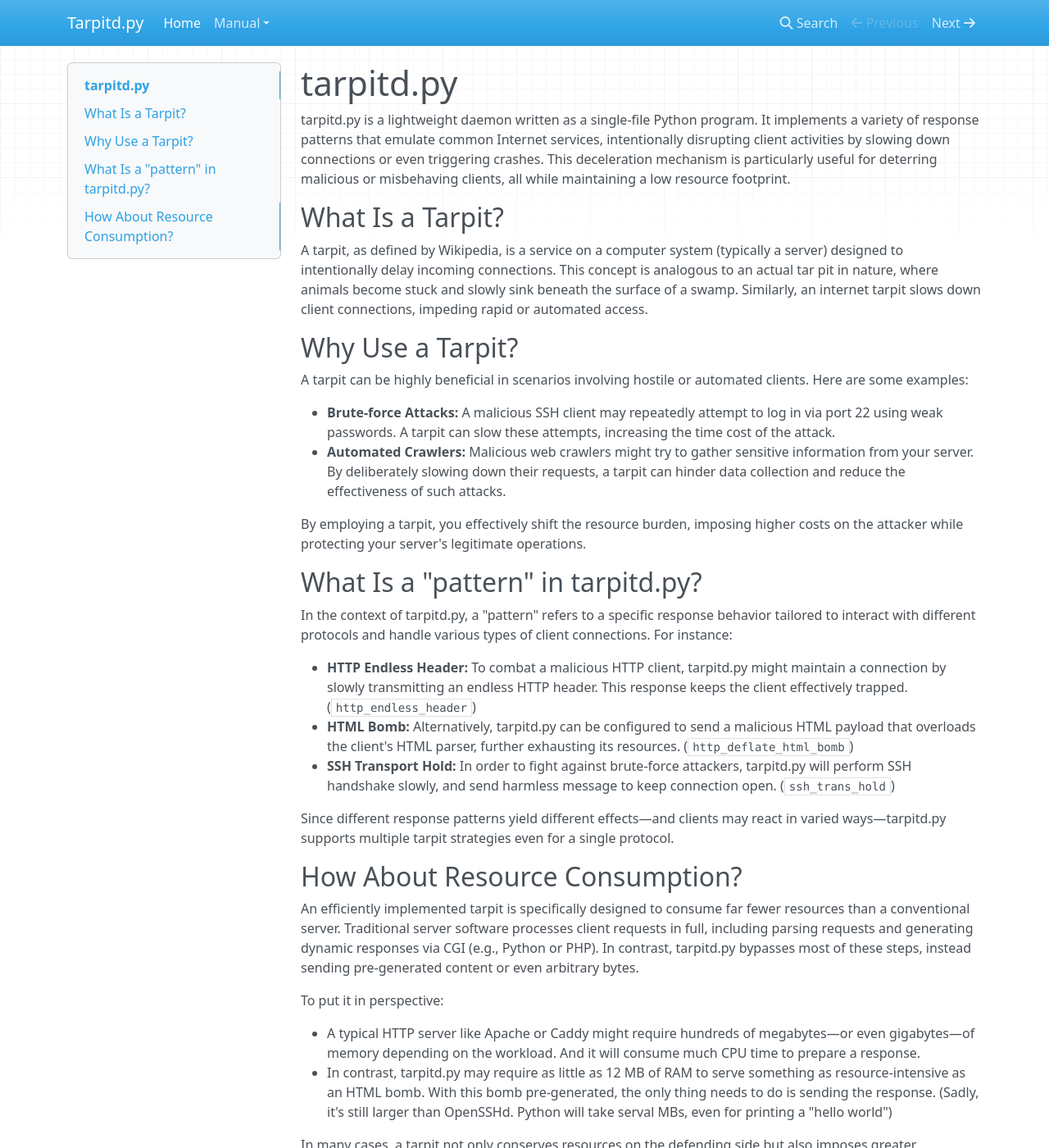
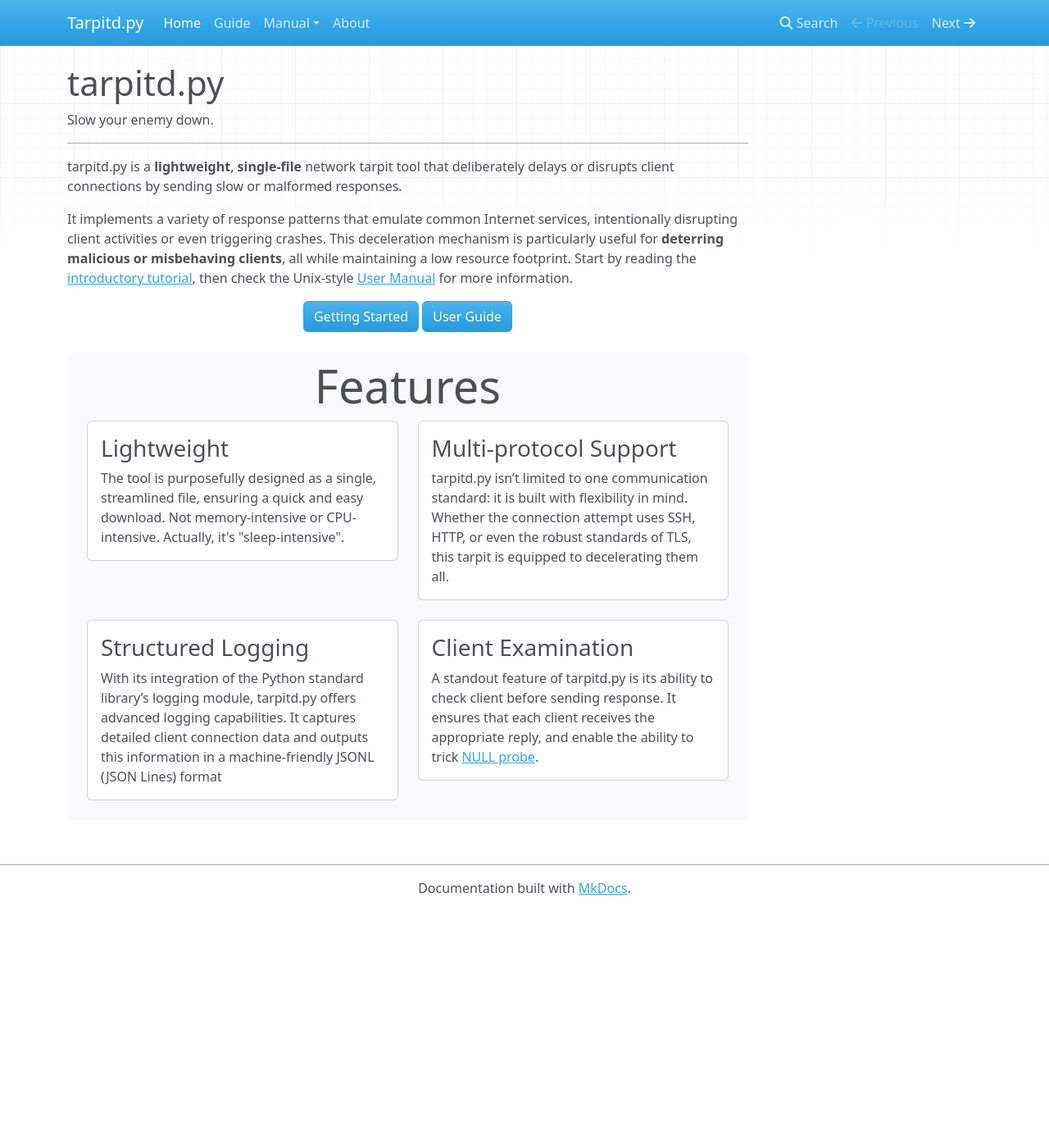
Before and after one commit to ImBearChild/tarpitd.py, an MkDocs documentation site: the page built from docs/index.md, in a window 1280 px wide and 1400 px high. Shown: the whole window at 82% size. Built offline with MkDocs 1.6.1, drawn with Linux system fonts in a browser that asks for light colours; nearby versions of some CDN libraries; some of the changed text lies outside the part shown.

Commit message:
chore: make client_examine default and update docs

```diff
--- /dev/null
+++ b/docs/about.md
@@ -0,0 +1,50 @@
+# About
+
+
+
+## What Is a Tarpit?
+
+A tarpit, as defined by Wikipedia, is a service on a computer system (typically a server) designed to intentionally delay incoming connections. This concept is analogous to an actual tar pit in nature, where animals become stuck and slowly sink beneath the surface of a swamp. Similarly, an internet tarpit slows down client connections, impeding rapid or automated access.
+
+## Why Use a Tarpit?
+
+A tarpit can be highly beneficial in scenarios involving hostile or automated clients. Here are some examples:
+
+- **Brute-force Attacks:** A malicious SSH client may repeatedly attempt to log in via port 22 using weak passwords. A tarpit can slow these attempts, increasing the time cost of the attack.
+- **Automated Crawlers:** Malicious web crawlers might try to gather sensitive information from your server. By deliberately slowing down their requests, a tarpit can hinder data collection and reduce the effectiveness of such attacks.
+
+By employing a tarpit, you effectively shift the resource burden, imposing higher costs on the attacker while protecting your server's legitimate operations.
+
+## What Is a "pattern" in tarpitd.py?
+
+In the context of tarpitd.py, a "pattern" refers to a specific response behavior tailored to interact with different protocols and handle various types of client connections. For instance:
+
+- **HTTP Endless Header:** To combat a malicious HTTP client, tarpitd.py might maintain a connection by slowly transmitting an endless HTTP header. This response keeps the client effectively trapped. (`http_endless_header`)
+- **HTML Bomb:** Alternatively, tarpitd.py can be configured to send a malicious HTML payload that overloads the client's HTML parser, further exhausting its resources. (`http_deflate_html_bomb`)
+- **SSH Transport Hold:** In order to fight against brute-force attackers, tarpitd.py will perform SSH handshake slowly, and send harmless message to keep connection open. (`ssh_trans_hold`)
+
+Since different response patterns yield different effects—and clients may react in varied ways—tarpitd.py supports multiple tarpit strategies even for a single protocol.
+
+## How About Resource Consumption?
+
+An efficiently implemented tarpit is specifically designed to consume far fewer resources than a conventional server. Traditional server software processes client requests in full, including parsing requests and generating dynamic responses via CGI (e.g., Python or PHP). In contrast, tarpitd.py bypasses most of these steps, instead sending pre-generated content or even arbitrary bytes.
+
+To put it in perspective:
+
+- A typical HTTP server like Apache or Caddy might require hundreds of megabytes—or even gigabytes—of memory depending on the workload. And it will consume much CPU time to prepare a response.
+- In contrast, tarpitd.py may require as little as 12 MB of RAM to serve something as resource-intensive as an HTML bomb.
+With this bomb pre-generated, the only thing needs to do is sending the response. (Sadly, it's still larger than OpenSSHd. Python will take serval MBs, even for printing a "hello world")
+
+In many cases, a tarpit not only conserves resources on the defending side but also imposes greater computational and time costs on the attacker. For example, if the attacker attempts to parse the malicious HTML bomb, they may expend significantly more time and resources than the defender did to generate it. Likewise, if an attacker is solely interested in receiving HTTP headers, the defender’s effort to generate a tarpit response may effectively waste the attacker’s time.
+
+## Is it secure?
+
+Almost yes. tarpitd.py will not read from client, so there is nothing to crack, except a few bytes to make sure the client is running corresponding protocol. Because send an HTTP response to SSH client is pointless. This feature can be turned off as desired.
+
+## Why not use original endlessh?
+
+Because the author of endlessh said:
+
+> Parting exercise for the reader: Using the examples above as a starting point, implement an SMTP tarpit using asyncio. Bonus points for using TLS connections and testing it against real spammers.
+
+So this is what I make for exercise.
--- a/docs/index.md
+++ b/docs/index.md
@@ -1,38 +1,73 @@
 # tarpitd.py
 
-tarpitd.py is a lightweight daemon written as a single-file Python program. It implements a variety of response patterns that emulate common Internet services, intentionally disrupting client activities by slowing down connections or even triggering crashes. This deceleration mechanism is particularly useful for deterring malicious or misbehaving clients, all while maintaining a low resource footprint.
+Slow your enemy down.
 
-## What Is a Tarpit?
+---
 
-A tarpit, as defined by Wikipedia, is a service on a computer system (typically a server) designed to intentionally delay incoming connections. This concept is analogous to an actual tar pit in nature, where animals become stuck and slowly sink beneath the surface of a swamp. Similarly, an internet tarpit slows down client connections, impeding rapid or automated access.
+tarpitd.py is a **lightweight**, **single-file** network tarpit tool that deliberately delays or disrupts client connections by sending slow or malformed responses.
 
-## Why Use a Tarpit?
+It implements a variety of response patterns that emulate common Internet services, intentionally disrupting client activities or even triggering crashes. This deceleration mechanism is particularly useful for **deterring malicious or misbehaving clients**, all while maintaining a low resource footprint. Start by reading the [introductory tutorial], then check the Unix-style [User Manual] for more information.
 
-A tarpit can be highly beneficial in scenarios involving hostile or automated clients. Here are some examples:
+<style>
+    body.homepage>div.container>div.row>div.col-md-3 {
+    display: none;
+}
+</style>
 
-- **Brute-force Attacks:** A malicious SSH client may repeatedly attempt to log in via port 22 using weak passwords. A tarpit can slow these attempts, increasing the time cost of the attack.
-- **Automated Crawlers:** Malicious web crawlers might try to gather sensitive information from your server. By deliberately slowing down their requests, a tarpit can hinder data collection and reduce the effectiveness of such attacks.
+[introductory tutorial]: getting-started.md
+[User Manual]: manual/index.md
 
-By employing a tarpit, you effectively shift the resource burden, imposing higher costs on the attacker while protecting your server's legitimate operations.
+<div class="text-center">
+<a href="getting-started/" class="btn btn-primary" role="button">Getting Started</a>
+<a href="manual/" class="btn btn-primary" role="button">User Guide</a>
+</div>
 
-## What Is a "pattern" in tarpitd.py?
+<div class="pt-2 pb-4 px-4 my-4 bg-body-tertiary rounded-3">
+<h2 class="display-4 text-center">Features</h2>
 
-In the context of tarpitd.py, a "pattern" refers to a specific response behavior tailored to interact with different protocols and handle various types of client connections. For instance:
+<div class="row">
+  <div class="col-sm-6">
+    <div class="card mb-4">
+      <div class="card-body">
+        <h3 class="card-title">Lightweight</h3>
+        <p class="card-text">
+            The tool is purposefully designed as a single, streamlined file, ensuring a quick and easy download.
+            Not memory-intensive or CPU-intensive. Actually, it's "sleep-intensive".
+        </p>
+      </div>
+    </div>
+  </div>
+  <div class="col-sm-6">
+    <div class="card mb-4">
+      <div class="card-body">
+        <h3 class="card-title">Multi-protocol Support</h3>
+        <p class="card-text">
+            tarpitd.py isn’t limited to one communication standard: it is built with flexibility in mind. Whether the connection attempt uses SSH, HTTP, or even the robust standards of TLS, this tarpit is equipped to decelerating them all.
+        </p>
+      </div>
+    </div>
+  </div>
+</div>
 
-- **HTTP Endless Header:** To combat a malicious HTTP client, tarpitd.py might maintain a connection by slowly transmitting an endless HTTP header. This response keeps the client effectively trapped. (`http_endless_header`)
-- **HTML Bomb:** Alternatively, tarpitd.py can be configured to send a malicious HTML payload that overloads the client's HTML parser, further exhausting its resources. (`http_deflate_html_bomb`)
-- **SSH Transport Hold:** In order to fight against brute-force attackers, tarpitd.py will perform SSH handshake slowly, and send harmless message to keep connection open. (`ssh_trans_hold`)
-
-Since different response patterns yield different effects—and clients may react in varied ways—tarpitd.py supports multiple tarpit strategies even for a single protocol.
-
-## How About Resource Consumption?
-
-An efficiently implemented tarpit is specifically designed to consume far fewer resources than a conventional server. Traditional server software processes client requests in full, including parsing requests and generating dynamic responses via CGI (e.g., Python or PHP). In contrast, tarpitd.py bypasses most of these steps, instead sending pre-generated content or even arbitrary bytes.
-
-To put it in perspective:
-
-- A typical HTTP server like Apache or Caddy might require hundreds of megabytes—or even gigabytes—of memory depending on the workload. And it will consume much CPU time to prepare a response.
-- In contrast, tarpitd.py may require as little as 12 MB of RAM to serve something as resource-intensive as an HTML bomb.
-With this bomb pre-generated, the only thing needs to do is sending the response. (Sadly, it's still larger than OpenSSHd. Python will take serval MBs, even for printing a "hello world")
-
-In many cases, a tarpit not only conserves resources on the defending side but also imposes greater computational and time costs on the attacker. For example, if the attacker attempts to parse the malicious HTML bomb, they may expend significantly more time and resources than the defender did to generate it. Likewise, if an attacker is solely interested in receiving HTTP headers, the defender’s effort to generate a tarpit response may effectively waste the attacker’s time.
+<div class="row">
+  <div class="col-sm-6">
+    <div class="card">
+      <div class="card-body">
+        <h3 class="card-title">Structured Logging</h3>
+        <p class="card-text">
+            With its integration of the Python standard library’s logging module, tarpitd.py offers advanced logging capabilities. It captures detailed client connection data and outputs this information in a machine-friendly JSONL (JSON Lines) format
+        </p>
+      </div>
+    </div>
+  </div>
+  <div class="col-sm-6">
+    <div class="card">
+      <div class="card-body">
+        <h3 class="card-title">Client Examination</h3>
+        <p class="card-text">
+            A standout feature of tarpitd.py is its ability to check client before sending response. It ensures that each client receives the appropriate reply, and enable the ability to trick <a href="https://nmap.org/book/vscan-technique.html">NULL probe</a>.
+      </div>
+    </div>
+  </div>
+</div>
+</div>
--- a/mkdocs.yml
+++ b/mkdocs.yml
@@ -2,6 +2,9 @@
 
 nav:
   - Home: index.md
+  - Guide: getting-started.md
   - Manual:
-    - tarpitd.py.1.md
-    - tarpitd.conf.5.md
+    - Index: manual/index.md
+    - manual/tarpitd.py.1.md
+    - manual/tarpitd.conf.5.md
+  - About: about.md
```
Also changed, not shown: README.md (+1 -1 lines), docs/manual/tarpitd.py.1.md (renamed from docs/tarpitd.py.1.md, +1 -1 lines), docs/getting-started.md (added), docs/manual/index.md (added), docs/manual/tarpitd.conf.5.md (renamed from docs/tarpitd.conf.5.md), 3 other files.
